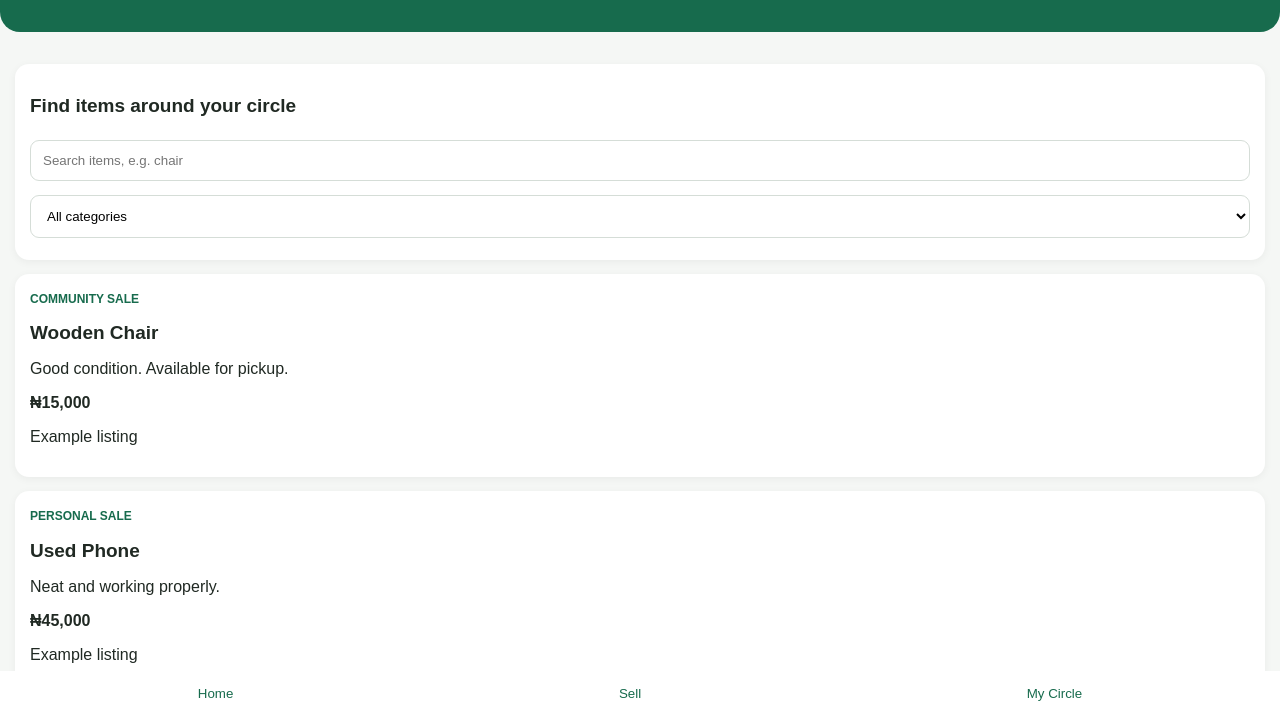
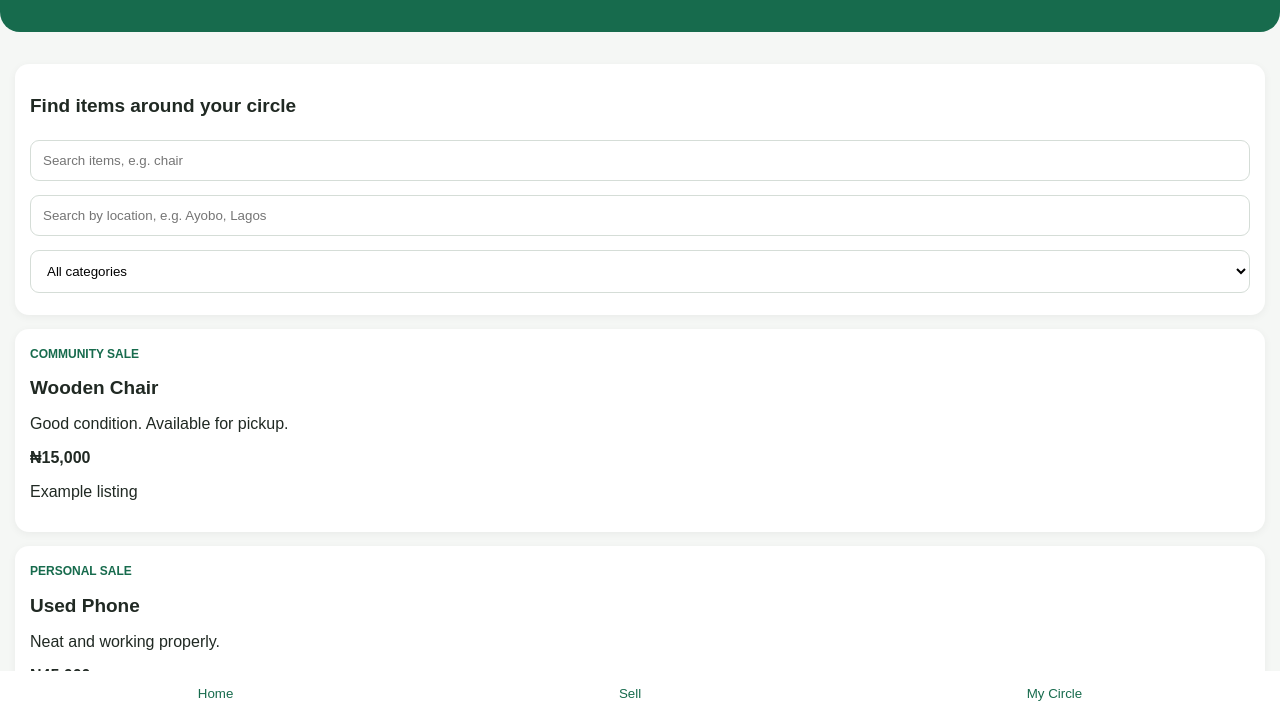
Before and after one commit to Danielitel/community-yard-sale, a plain HTML site: page index.html in a window 1280 px wide. Shown: the part 84-798 px from the top of the page. Drawn offline with Linux system fonts and the light colour scheme.

Commit message:
Add location search input to index.html

```diff
--- a/index.html
+++ b/index.html
@@ -127,6 +127,11 @@ nav button {
   <div class="card">
     <h2>Find items around your circle</h2>
     <input id="search" placeholder="Search items, e.g. chair">
+<input
+  id="locationSearch"
+  placeholder="Search by location, e.g. Ayobo, Lagos"
+>
+
     <select id="category">
       <option value="all">All categories</option>
       <option>Electronics</option>
```
